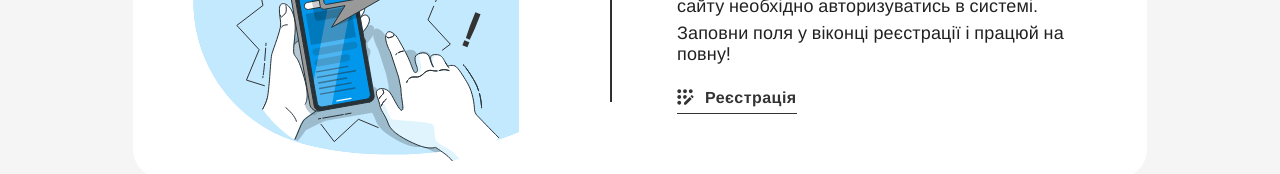
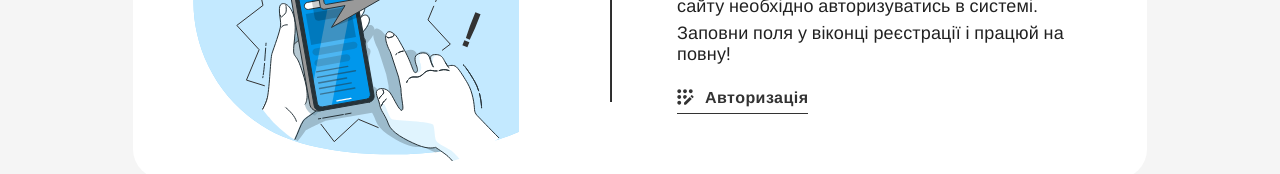
Before and after one commit to Cheewbacca/Kafedra, a React (Create React App) app: page / in a window 1280 px wide. Shown: the part 856-1030 px from the top of the page. Built offline with nearby package versions, Linux system fonts and the light colour scheme; a web font is replaced by a local one.

Commit message:
After review fixes

```diff
--- a/package.json
+++ b/package.json
@@ -1,7 +1,6 @@
 {
   "name": "max",
   "version": "0.1.0",
-  "homepage": "https://cheewbacca.github.io/kafedra",
   "private": true,
   "dependencies": {
     "@emotion/react": "^11.10.6",
@@ -11,7 +10,6 @@
     "@testing-library/jest-dom": "^5.16.5",
     "@testing-library/react": "^13.4.0",
     "@testing-library/user-event": "^13.5.0",
-    "gh-pages": "^5.0.0",
     "react": "^18.2.0",
     "react-dom": "^18.2.0",
     "react-query": "^3.39.3",
@@ -21,8 +19,6 @@
   "scripts": {
     "start": "react-scripts start",
     "build": "react-scripts build",
-    "predeploy": "npm run build",
-    "deploy": "gh-pages -d build",
     "test": "react-scripts test",
     "eject": "react-scripts eject"
   },
--- a/src/components/mainPage/AuthInfoBlock.js
+++ b/src/components/mainPage/AuthInfoBlock.js
@@ -57,7 +57,7 @@ const AuthInfoBlock = () => (
         disableRipple
         variant="text"
         startIcon={<Pencil />}
-        text="Реєстрація"
+        text="Авторизація"
         colorVariant="link"
       />
     </Box>
```
Also changed, not shown: 1 other file (tests, documents, lock files or other folders).
